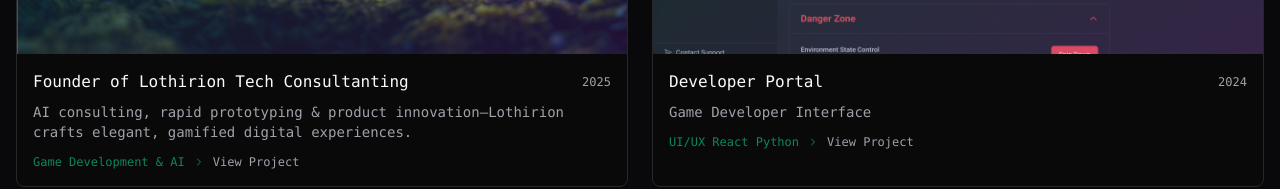
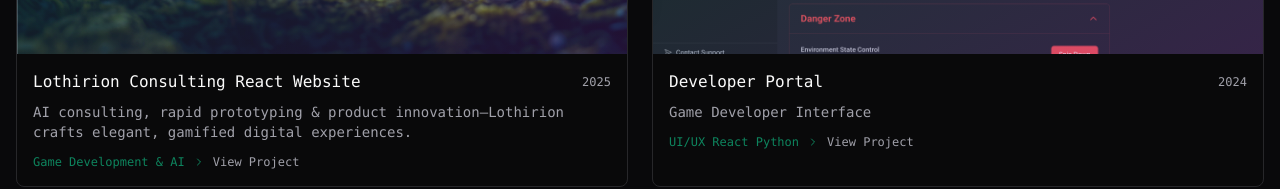
Before and after one commit to crstjames/crstjames, a Next.js app: page /work in a window 1280 px wide. Shown: the part 522-711 px from the top of the page. Built offline with nearby package versions, Linux system fonts and the light colour scheme.

Commit message:
Update page.tsx

```diff
--- a/app/work/page.tsx
+++ b/app/work/page.tsx
@@ -9,7 +9,7 @@
 const projects = [
   {
     id: "project-lothirion",
-    title: "Founder of Lothirion Tech Consultanting",
+    title: "Lothirion Consulting React Website",
     description:
       "AI consulting, rapid prototyping & product innovation—Lothirion crafts elegant, gamified digital experiences.",
     thumbnail: "/portfolio/lothirion.png",
```
